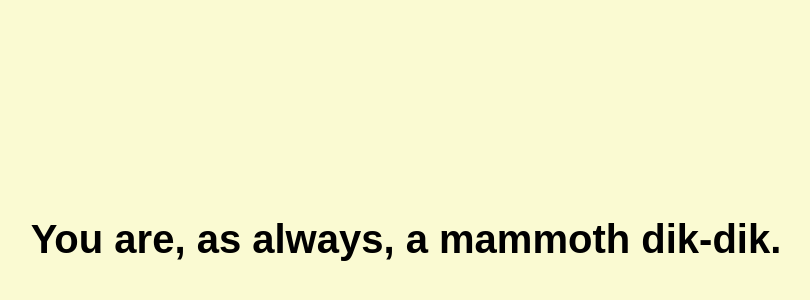
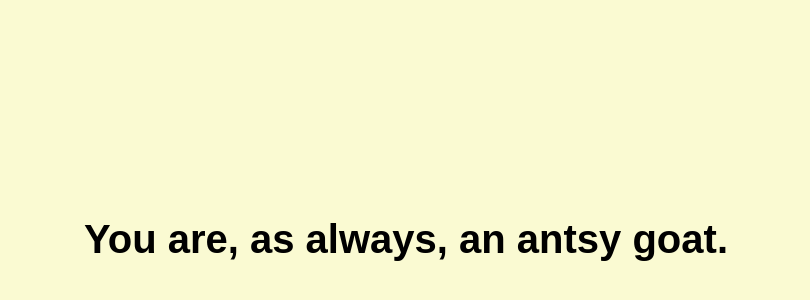
Before and after one commit to bmanderino/trainguy, a React (Create React App) app: page / in a window 1280 px wide. Shown: the part 86-386 px from the top of the page, without its empty margins (234-1044 px from the left). Built offline with nearby package versions, Linux system fonts and the light colour scheme.

Commit message:
fixed article. restructure

```diff
--- a/src/components/SignOff/SignOff.js
+++ b/src/components/SignOff/SignOff.js
@@ -1,16 +1,26 @@
 import React from 'react'
 import {animals, adjectives} from "../../library/"
 
+const randomWordFromArray = (array) => {
+  let number = (Math.ceil(Math.random() * (0, array.length - 1)))
+  return array.find((item, index) => index === number)
+}
+
+const correctArticleAndAdjective = (array) => {
+  //get a word and determin if it should be preceeded by "a" or "an"
+  let word = randomWordFromArray(array)
+  let vowels = ["a","e","i","o","u"]
+  if (vowels.includes(word[0])){
+    return `an ${word}`
+  } else {
+    return `a ${word}`
+  }
+}
+
 const SignOff = () => {
-
-  const randomWordFromArray = (array) => {
-    let number = (Math.ceil(Math.random() * (0, array.length - 1)))
-    return array.find((item, index) => index === number)
-  }
-
   return (
     // <div>You are, as always, a dilapidated muskrat.</div>
-    <p>You are, as always, a {randomWordFromArray(adjectives)} {randomWordFromArray(animals)}.</p>
+    <p>You are, as always, {correctArticleAndAdjective(adjectives)} {randomWordFromArray(animals)}.</p>
   )
 }
 
```
